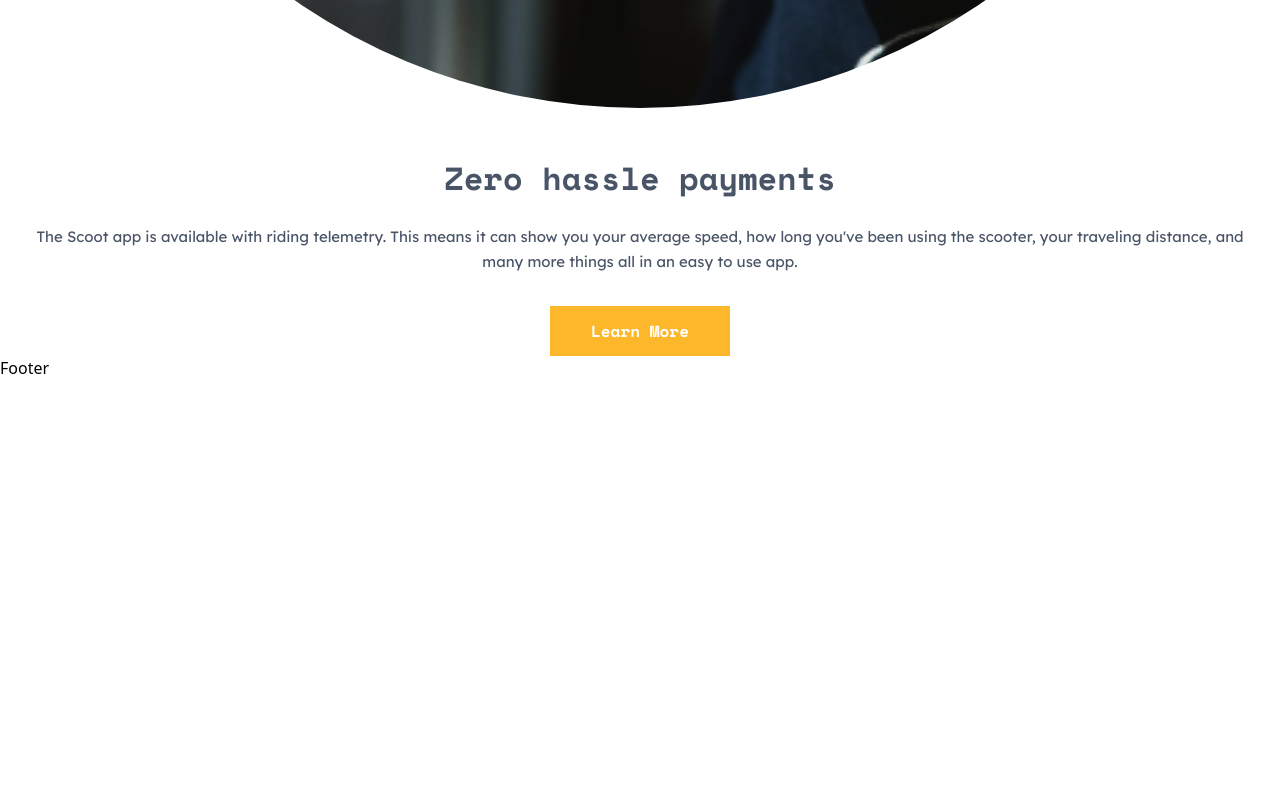
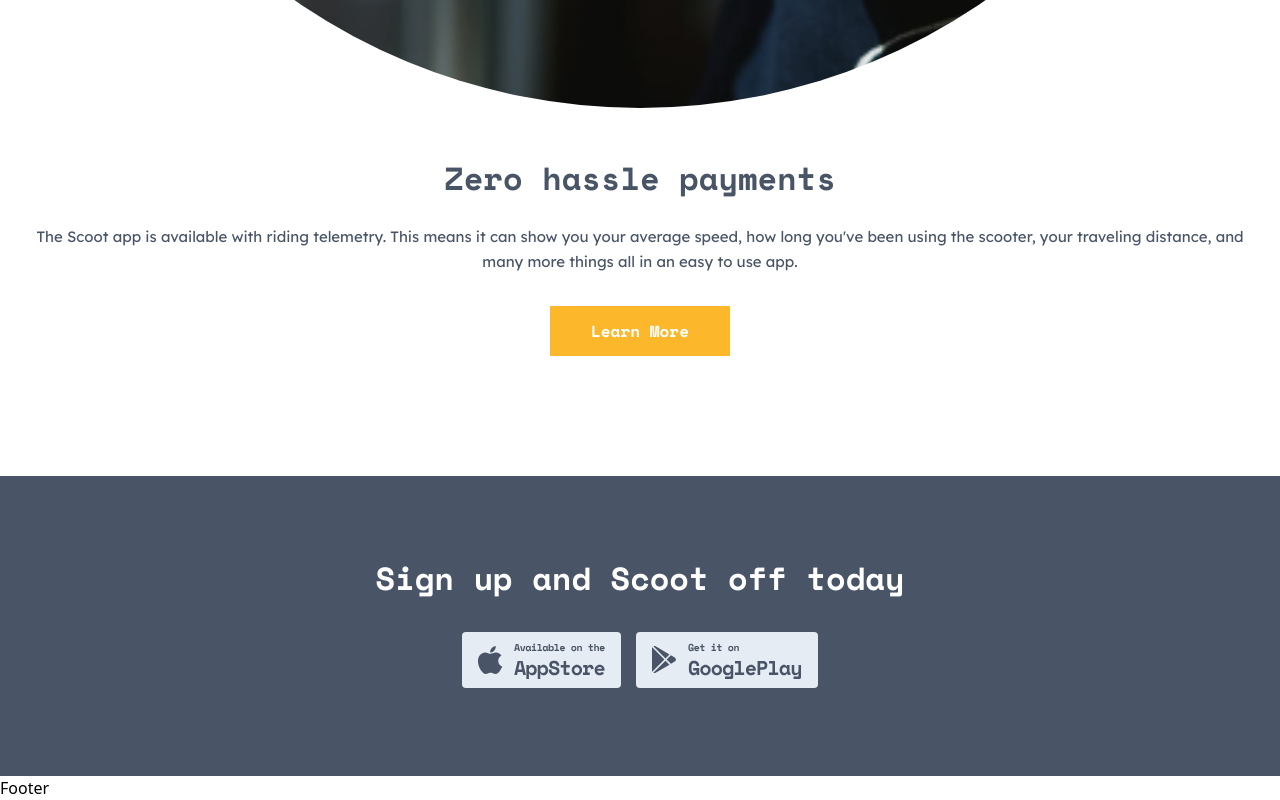
Before and after one commit to Azimsher07/scoot, a React (Vite) app: page / in a window 1280 px wide. Shown: the part 5763-6563 px from the top of the page. Before the commit the page ends 6143 px from the top, so only its background shows below. Built offline with nearby package versions, Linux system fonts and the light colour scheme.

Commit message:
home end

```diff
--- a/src/components/pages/HomeComponents/imagesUsed/ImagesUsed.jsx
+++ b/src/components/pages/HomeComponents/imagesUsed/ImagesUsed.jsx
@@ -21,7 +21,7 @@ const data = [
 
 export const ImagesUsed = () => {
   return (
-    <div className="dfCol gap-[120px]">
+    <div className="dfCol gap-[120px] pb-[120px]">
       {data.map((box, i) => (
         <div key={i} className="dfCol gap-[56px]">
           <img src={box.img} className="rounded-full" alt="image" />
--- a/src/components/pages/HomeComponents/index.js
+++ b/src/components/pages/HomeComponents/index.js
@@ -1,3 +1,4 @@
 export { Hero } from "./Hero";
 export { IconsUsed } from "./iconsUsed";
 export { ImagesUsed } from "./imagesUsed";
+export { SignIn } from "./signIn";
--- /dev/null
+++ b/src/components/pages/HomeComponents/signIn/SignIn.jsx
@@ -0,0 +1,16 @@
+import React from "react";
+import { Heading6 } from "../../../common";
+import logoIconGoogle from "/icons/footerIcons/google.svg";
+import logoIconApple from "/icons/footerIcons/Group 28.svg";
+
+export const SignIn = () => {
+  return (
+    <div className="bg-gr text-wt py-[88px] px-[32px] text-center dfCenter dfCol gap-[40px]">
+      <Heading6 color={false}>Sign up and Scoot off today</Heading6>
+      <div className="flex gap-[15px]">
+        <img src={logoIconApple} alt="apple logo" />
+        <img src={logoIconGoogle} alt="play market logo" />
+      </div>
+    </div>
+  );
+};
--- /dev/null
+++ b/src/components/pages/HomeComponents/signIn/index.js
@@ -0,0 +1 @@
+export * from "./SignIn";
--- a/src/pages/Home/Home.jsx
+++ b/src/pages/Home/Home.jsx
@@ -2,8 +2,8 @@ import {
   Hero,
   IconsUsed,
   ImagesUsed,
+  SignIn,
 } from "../../components/pages/HomeComponents";
-// import { IconsUsed } from "../../components/pages/HomeComponents/iconsUsed";
 
 export const Home = () => {
   return (
@@ -13,6 +13,7 @@ export const Home = () => {
         <IconsUsed />
         <ImagesUsed />
       </div>
+      <SignIn />
     </section>
   );
 };
```
